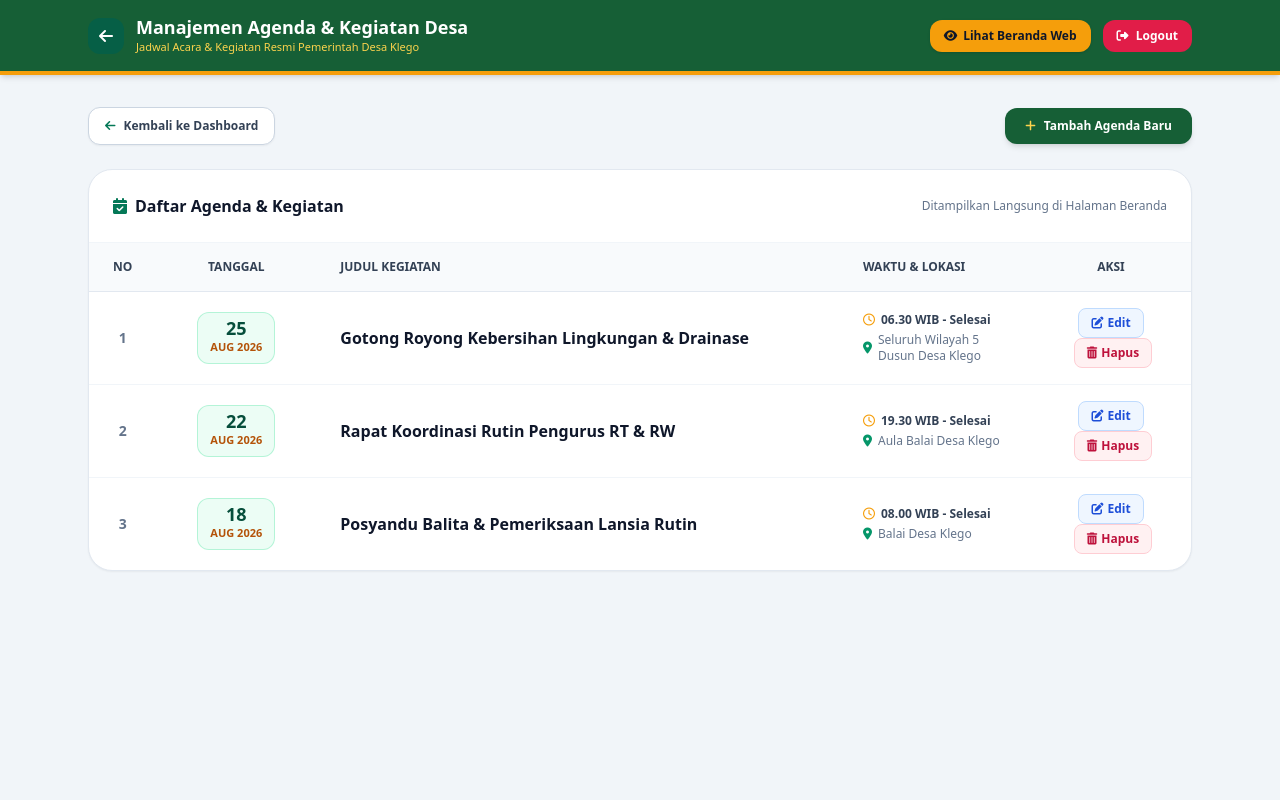
After one commit to dartyourt/websitedesaklego, a PHP site: page /admin/agenda.php in a window 1280 px wide. The commit adds this page. Run offline with PHP 8.4, Linux system fonts and the light colour scheme; a user stored in the database is signed in; data comes from the database, SQL or seed files in the repository; both versions use the stored data as it was after the commit; some libraries are stand-ins or nearby versions.

Commit message:
feat: Hapus agenda dummy diganti sistem database agenda_desa editable dan perbaiki preview entitas HTML serta gambar di beranda

```diff
--- /dev/null
+++ b/admin/agenda.php
@@ -0,0 +1,133 @@
+<?php
+session_start();
+if (!isset($_SESSION['login'])) {
+    header("Location: ../login.php");
+    exit;
+}
+
+include '../config/database.php';
+
+// Ambil semua agenda dari database
+$query = mysqli_query($conn, "SELECT * FROM agenda_desa ORDER BY tanggal DESC");
+?>
+<!DOCTYPE html>
+<html lang="id">
+<head>
+    <meta charset="UTF-8">
+    <meta name="viewport" content="width=device-width, initial-scale=1.0">
+    <title>Kelola Agenda Desa - Admin CMS</title>
+    <link rel="icon" href="../logoboyolali.ico">
+    <script src="https://cdn.tailwindcss.com"></script>
+    <link rel="stylesheet" href="https://cdnjs.cloudflare.com/ajax/libs/font-awesome/6.4.0/css/all.min.css">
+</head>
+
+<body class="bg-slate-100 min-h-screen font-sans text-slate-800">
+
+    <!-- Header -->
+    <header class="bg-[#165f36] text-white shadow-md border-b-4 border-amber-500">
+        <div class="max-w-6xl mx-auto px-6 py-4 flex justify-between items-center">
+            <div class="flex items-center gap-3">
+                <a href="index.php" class="w-9 h-9 rounded-xl bg-emerald-800 flex items-center justify-center text-white hover:bg-emerald-700 transition-colors">
+                    <i class="fa-solid fa-arrow-left"></i>
+                </a>
+                <div>
+                    <h1 class="font-bold text-lg leading-tight">Manajemen Agenda & Kegiatan Desa</h1>
+                    <p class="text-[11px] text-amber-300">Jadwal Acara & Kegiatan Resmi Pemerintah Desa Klego</p>
+                </div>
+            </div>
+            <div class="flex items-center gap-3">
+                <a href="../index.php" target="_blank" class="bg-amber-500 hover:bg-amber-400 text-slate-900 text-xs font-bold px-3.5 py-2 rounded-xl flex items-center gap-1.5 shadow transition-all">
+                    <i class="fa-solid fa-eye"></i> Lihat Beranda Web
+                </a>
+                <a href="logout.php" class="text-xs bg-rose-600 hover:bg-rose-700 font-bold px-3.5 py-2 rounded-xl transition-colors">
+                    <i class="fa-solid fa-right-from-bracket mr-1"></i> Logout
+                </a>
+            </div>
+        </div>
+    </header>
+
+    <main class="max-w-6xl mx-auto px-6 py-8 space-y-6">
+        <!-- Tombol Aksi -->
+        <div class="flex justify-between items-center">
+            <a href="index.php" class="inline-flex items-center gap-2 bg-white text-slate-700 border border-slate-300 px-4 py-2.5 rounded-xl text-xs font-bold hover:bg-slate-50 transition shadow-sm">
+                <i class="fa-solid fa-arrow-left text-emerald-700"></i> Kembali ke Dashboard
+            </a>
+
+            <a href="agenda-tambah.php" class="inline-flex items-center gap-2 bg-[#165f36] text-white px-5 py-2.5 rounded-xl hover:bg-[#0f4426] transition font-bold text-xs shadow-md">
+                <i class="fa-solid fa-plus text-amber-300"></i> Tambah Agenda Baru
+            </a>
+        </div>
+
+        <!-- Tabel Agenda -->
+        <div class="bg-white rounded-3xl shadow-sm border border-slate-200 overflow-hidden">
+            <div class="p-6 border-b border-slate-100 flex items-center justify-between">
+                <h2 class="font-bold text-base text-slate-900 flex items-center gap-2">
+                    <i class="fa-solid fa-calendar-check text-emerald-700"></i> Daftar Agenda & Kegiatan
+                </h2>
+                <span class="text-xs text-slate-500 font-medium">Ditampilkan Langsung di Halaman Beranda</span>
+            </div>
+
+            <div class="overflow-x-auto">
+                <table class="w-full text-sm text-left border-collapse">
+                    <thead class="bg-slate-50 text-slate-700 text-xs uppercase font-extrabold border-b border-slate-200">
+                        <tr>
+                            <th class="px-6 py-4 w-12 text-center">No</th>
+                            <th class="px-6 py-4 w-40 text-center">Tanggal</th>
+                            <th class="px-6 py-4">Judul Kegiatan</th>
+                            <th class="px-6 py-4 w-48">Waktu & Lokasi</th>
+                            <th class="px-6 py-4 w-40 text-center">Aksi</th>
+                        </tr>
+                    </thead>
+                    <tbody class="divide-y divide-slate-100">
+                        <?php
+                        if ($query && mysqli_num_rows($query) > 0) :
+                            $no = 1;
+                            while($row = mysqli_fetch_assoc($query)) :
+                        ?>
+                        <tr class="hover:bg-slate-50/80 transition-colors">
+                            <td class="px-6 py-4 text-center font-bold text-slate-500"><?= $no++; ?></td>
+                            <td class="px-6 py-4 text-center">
+                                <div class="inline-flex flex-col items-center justify-center bg-emerald-50 text-emerald-900 border border-emerald-200/80 px-3 py-1.5 rounded-xl min-w-[70px]">
+                                    <span class="text-lg font-extrabold leading-none"><?= date('d', strtotime($row['tanggal'])); ?></span>
+                                    <span class="text-[11px] font-bold text-amber-700 uppercase"><?= date('M Y', strtotime($row['tanggal'])); ?></span>
+                                </div>
+                            </td>
+                            <td class="px-6 py-4 font-extrabold text-slate-900 text-base">
+                                <?= htmlspecialchars($row['judul']); ?>
+                            </td>
+                            <td class="px-6 py-4">
+                                <div class="text-xs text-slate-700 font-semibold flex items-center gap-1.5 mb-1">
+                                    <i class="fa-regular fa-clock text-amber-500"></i> <?= htmlspecialchars($row['waktu']); ?>
+                                </div>
+                                <div class="text-xs text-slate-500 flex items-center gap-1.5">
+                                    <i class="fa-solid fa-location-dot text-emerald-600"></i> <?= htmlspecialchars($row['lokasi']); ?>
+                                </div>
+                            </td>
+                            <td class="px-6 py-4 text-center space-x-1">
+                                <a href="agenda-edit.php?id=<?= $row['id']; ?>" class="inline-flex items-center gap-1 px-3 py-1.5 rounded-lg bg-blue-50 text-blue-700 hover:bg-blue-100 font-bold text-xs border border-blue-200 transition">
+                                    <i class="fa-solid fa-pen-to-square"></i> Edit
+                                </a>
+                                <a href="agenda-hapus.php?id=<?= $row['id']; ?>" class="inline-flex items-center gap-1 px-3 py-1.5 rounded-lg bg-rose-50 text-rose-700 hover:bg-rose-100 font-bold text-xs border border-rose-200 transition" onclick="return confirm('Yakin ingin menghapus agenda ini secara permanen?');">
+                                    <i class="fa-solid fa-trash-can"></i> Hapus
+                                </a>
+                            </td>
+                        </tr>
+                        <?php
+                            endwhile;
+                        else :
+                        ?>
+                        <tr>
+                            <td colspan="5" class="px-6 py-12 text-center text-slate-400 font-medium">
+                                <i class="fa-regular fa-calendar-xmark text-3xl block mb-2"></i>
+                                Belum ada data agenda kegiatan desa. Silakan klik "Tambah Agenda Baru".
+                            </td>
+                        </tr>
+                        <?php endif; ?>
+                    </tbody>
+                </table>
+            </div>
+        </div>
+    </main>
+
+</body>
+</html>
--- a/admin/berita.php
+++ b/admin/berita.php
@@ -100,7 +100,7 @@ $query = mysqli_query($conn, "SELECT * FROM berita ORDER BY tanggal DESC");
                                     <a href="../detail-berita.php?id=<?= $row['id'] ?>" target="_blank"><?= htmlspecialchars($row['judul']) ?></a>
                                 </span>
                                 <span class="text-xs text-slate-400 mt-1 line-clamp-1">
-                                    <?= htmlspecialchars(substr(strip_tags($row['isi'] ?? ''), 0, 90)) ?>...
+                                    <?= clean_preview_text($row['isi'] ?? '', 90) ?>
                                 </span>
                             </td>
                             <td class="px-6 py-4 text-center">
--- a/berita.php
+++ b/berita.php
@@ -86,7 +86,7 @@ if (isset($conn) && $conn && !mysqli_connect_error()) {
                                 <a href="detail-berita.php?id=<?= $b['id'] ?>"><?= htmlspecialchars($b['judul']) ?></a>
                             </h3>
                             <p class="text-xs text-slate-600 line-clamp-3 leading-relaxed mt-2.5">
-                                <?= htmlspecialchars(strip_tags($b['isi'] ?? '')) ?>
+                                <?= clean_preview_text($b['isi'] ?? '', 160) ?>
                             </p>
                         </div>
 
--- a/config/database.php
+++ b/config/database.php
@@ -14,6 +14,25 @@ if (!$conn) {
 
 // Pastikan seluruh nama, alamat, dan konten berbahasa Indonesia tersimpan utuh.
 mysqli_set_charset($conn, 'utf8mb4');
+
+// Otomatis pastikan tabel agenda_desa tersedia agar tidak menggunakan data dummy di beranda
+@mysqli_query($conn, "CREATE TABLE IF NOT EXISTS agenda_desa (
+  id INT AUTO_INCREMENT PRIMARY KEY,
+  judul VARCHAR(255) NOT NULL,
+  tanggal DATE NOT NULL,
+  waktu VARCHAR(100) NOT NULL,
+  lokasi VARCHAR(255) NOT NULL,
+  created_at TIMESTAMP DEFAULT CURRENT_TIMESTAMP
+) ENGINE=InnoDB DEFAULT CHARSET=utf8mb4;");
+
+// Cek apakah tabel kosong (belum diisi sama sekali)
+$qCekAgenda = @mysqli_query($conn, "SELECT id FROM agenda_desa LIMIT 1");
+if ($qCekAgenda && mysqli_num_rows($qCekAgenda) == 0) {
+    @mysqli_query($conn, "INSERT INTO agenda_desa (judul, tanggal, waktu, lokasi) VALUES
+    ('Posyandu Balita & Pemeriksaan Lansia Rutin', '2026-08-18', '08.00 WIB - Selesai', 'Balai Desa Klego'),
+    ('Rapat Koordinasi Rutin Pengurus RT & RW', '2026-08-22', '19.30 WIB - Selesai', 'Aula Balai Desa Klego'),
+    ('Gotong Royong Kebersihan Lingkungan & Drainase', '2026-08-25', '06.30 WIB - Selesai', 'Seluruh Wilayah 5 Dusun Desa Klego')");
+}
 
 $queryProfil = mysqli_query($conn, "SELECT * FROM profil_desa WHERE id=1");
 if ($queryProfil && mysqli_num_rows($queryProfil) > 0) {
--- a/config/header.php
+++ b/config/header.php
@@ -3,6 +3,7 @@ if (!isset($conn)) {
     include __DIR__ . '/database.php';
 }
 include_once __DIR__ . '/lang_helper.php';
+include_once __DIR__ . '/upload_helper.php';
 
 // Ambil data menu navigasi dari tabel menu_navbar (jika koneksi sukses)
 $menuItems = [];
```
Also changed, not shown: admin/agenda-edit.php (added, +114 -0 lines), admin/agenda-hapus.php (added, +16 -0 lines), admin/agenda-tambah.php (added, +106 -0 lines), admin/index.php (+10 -0 lines), config/upload_helper.php (+17 -0 lines), index.php (+23 -35 lines), rebuild_database.sql (+19 -0 lines).
